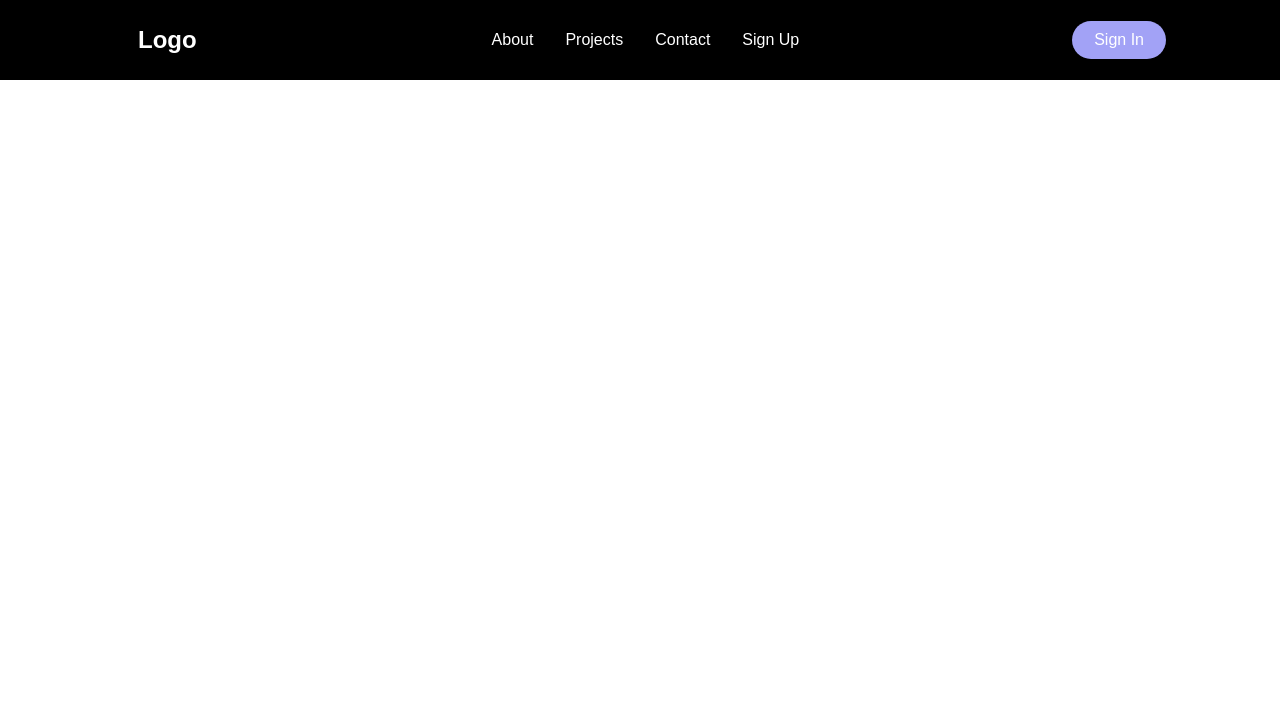
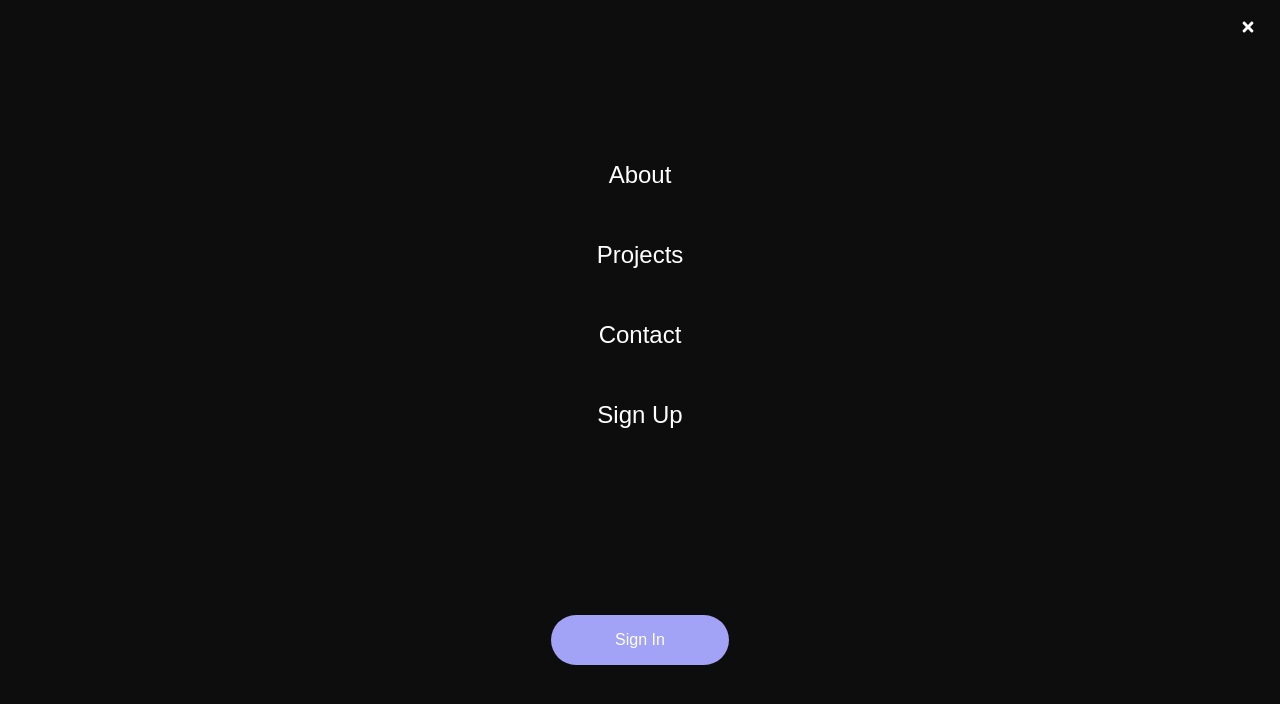
Before and after one commit to NyergesC/react-styled-components-project, a React (Create React App) app: page / in a window 1280 px wide. Shown: the top 704 px of the page. Built offline with nearby package versions, Linux system fonts and the light colour scheme.

Commit message:
sidebar added

```diff
--- a/src/App.js
+++ b/src/App.js
@@ -2,10 +2,12 @@
 import './App.css'
 import Navbar from "./components/Navbar";
 import {BrowserRouter as Router} from 'react-router-dom'
+import Sidebar from "./components/Sidebar";
 
 function App() {
   return (
     <Router>
+      <Sidebar />
       <Navbar />
     </Router>
   );
--- /dev/null
+++ b/src/components/Sidebar/SidebarElements.js
@@ -0,0 +1,97 @@
+import styled from 'styled-components'
+import {FaTimes} from 'react-icons/fa'
+import {Link as LinkS} from 'react-scroll'
+import {Link as LinkR} from 'react-router-dom'
+
+export const SidebarContainer = styled.aside `
+    position:fixed;
+    z-index:999;
+    width:100%;
+    height:100vh;
+    background: #0d0d0d;
+    display: grid;
+    align-items:center;
+    top: 0;
+    left: 0;
+    transition: 0.3s ease-in-out;
+${'' /*     opacity: ${({isOpen}) => (isOpen ? '100%' : '0')};
+    top: ${({ isOpen }) => (isOpen ? '0' : '-100%')};     */}
+
+`
+
+export const CloseIcon = styled(FaTimes) `
+    color: #ffffff;
+
+
+`
+
+export const Icon = styled.div`
+    position:absolute;
+    top:1.2rem;
+    right:1.5rem;
+    background: transparent;
+    cursor:pointer;
+    outline:none;
+
+`
+
+export const SidebarWrapper = styled.div `
+    color:#fff;
+
+
+`
+
+export const SidebarMenu = styled.ul`
+    display:grid;
+    grid-template-columns: 1fr;
+    grid-template-rows: repeat(6, 80px);
+    text-align:center;
+
+    @media screend and (max-width: 480px){
+        grid-template-rows:repeat(6, 60px)
+    }
+`
+
+export const SidebarLink = styled(LinkS)`
+    display:flex;
+    align-items:center;
+    justify-content:center;
+    font-size: 1.5rem;
+    text-decoration:none;
+    list-style:none;
+    transition: 0.2s ease-in-out;
+    text-decoration: none;
+    color:#fff;
+    cursor:pointer;
+
+    &:hover{
+        color:#A2A2F6;
+        transition: 0.2 ease-in-out;
+    }
+`
+
+export const SideBtnWrap = styled.div`
+    display:flex;
+    justify-content:center;
+
+
+`
+
+export const SidebarRoute= styled(LinkR)`
+    border-radius:50px;
+    background: #A2A2F6;
+    white-space:nowrap;
+    padding:16px 64px;
+    color: #fff;
+    font-size:16px;
+    outline:none;
+    border:none;
+    cursor:pointer;
+    transition:all 0.2s ease-in-out;
+    text-decoration: none;
+
+    &:hover{
+        transition: all 0.2s ease-in-out;
+        background:#8282cf;
+    }
+    `
--- /dev/null
+++ b/src/components/Sidebar/index.js
@@ -0,0 +1,29 @@
+import React from 'react';
+import { SidebarContainer, Icon, CloseIcon, SidebarWrapper, SidebarMenu, SidebarLink, SideBtnWrap, SidebarRoute } from './SidebarElements';
+
+const Sidebar = () => {
+  return (
+    <>
+     <SidebarContainer>
+        <Icon>
+            <CloseIcon />
+        </Icon>
+        <SidebarWrapper>
+            <SidebarMenu>
+                <SidebarLink to='about'>About</SidebarLink>
+                <SidebarLink to='about'>Projects</SidebarLink>
+                <SidebarLink to='about'>Contact</SidebarLink>
+                <SidebarLink to='about'>Sign Up</SidebarLink>
+            </SidebarMenu>
+            <SideBtnWrap>
+                <SidebarRoute to='/signin'>Sign In</SidebarRoute>
+            </SideBtnWrap>
+        </SidebarWrapper>
+     </SidebarContainer>
+
+
+    </>
+  )
+}
+
+export default Sidebar
```
